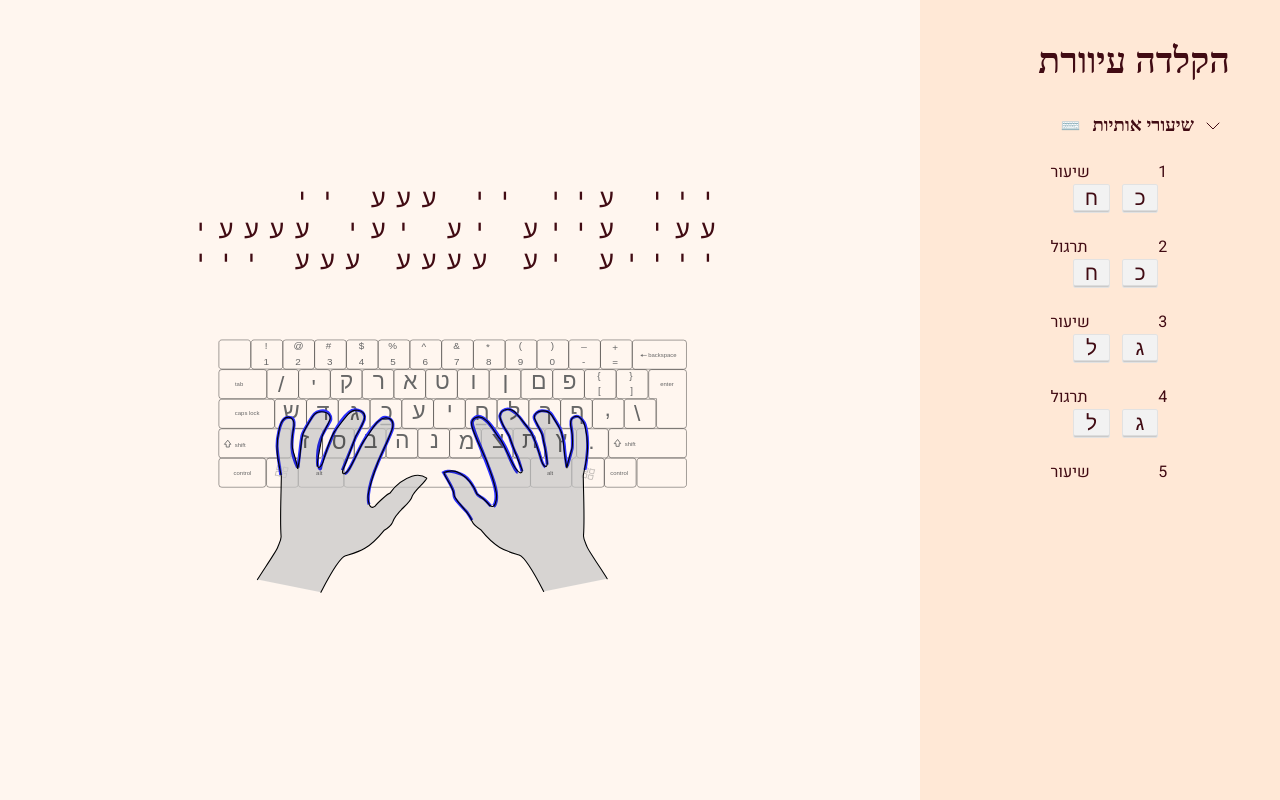
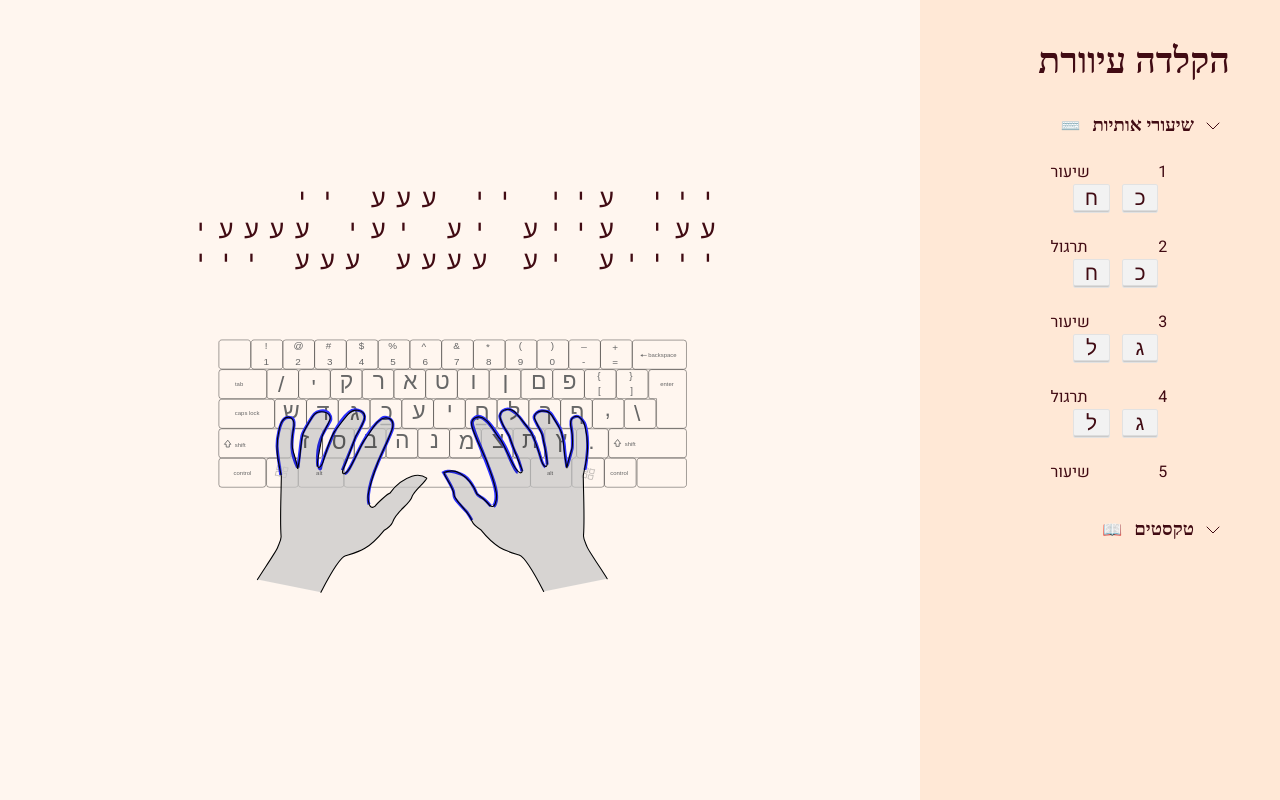
Before and after one commit to dlvhdr/hebrew-touch-typing, a React app: page / in a window 1280 px wide. Built offline with nearby package versions, Linux system fonts and the light colour scheme; a web font is replaced by a local one.

Commit message:
Texts sidebar list item (empty for now)

```diff
--- a/src/components/ExerciseList/ExerciseList.tsx
+++ b/src/components/ExerciseList/ExerciseList.tsx
@@ -1,18 +1,27 @@
-import React, {useMemo, useState} from 'react';
-import {getFullListOfPracticeAndReviewExercises} from '../../utils/generateLetterExercises';
+import classNames from 'classnames';
+import React, {useState} from 'react';
+import {LettersExercise} from '../../utils/generateLetterExercises';
 import ExerciseMenuItem from '../ExerciseMenuItem/ExerciseMenuItem';
 import * as styles from './exercise-list.scss';
 import ExpandIcon from './ExpandIcon';
 
-const ExerciseList: React.FC = () => {
+interface ExerciseListProps {
+  exercises: LettersExercise[];
+  title: string;
+  emoji: string;
+  className?: string;
+}
+
+const ExerciseList: React.FC<ExerciseListProps> = ({
+  exercises,
+  title,
+  emoji,
+  className,
+}) => {
   const [isExpanded, setIsExpanded] = useState(true);
 
-  const exercises = useMemo(() => {
-    return getFullListOfPracticeAndReviewExercises();
-  }, []);
-
   return (
-    <div className={styles.root}>
+    <div className={classNames(styles.root, className)}>
       <div
         className={styles.header}
         role="button"
@@ -20,8 +29,8 @@ const ExerciseList: React.FC = () => {
         onClick={() => setIsExpanded(expanded => !expanded)}
       >
         <ExpandIcon isExpanded={isExpanded} />
-        <h3>שיעורי אותיות</h3>
-        <span>⌨️</span>
+        <h3>{title}</h3>
+        <span>{emoji}</span>
       </div>
       {isExpanded ? (
         <div className={styles.exercises}>
--- a/src/components/ExerciseList/exercise-list.scss
+++ b/src/components/ExerciseList/exercise-list.scss
@@ -2,7 +2,6 @@
   display: flex;
   flex-direction: column;
   gap: 16px;
-  height: 100%;
 }
 
 .header {
@@ -38,18 +37,9 @@
     height: 8px;
   }
 
-  &::-webkit-scrollbar-track {
-    visibility: hidden;
-  }
-
   &::-webkit-scrollbar-thumb {
     border-radius: 4px;
     background-color: rgba(255, 209, 173, 0.66);
-    visibility: hidden;
-  }
-
-  &:hover::-webkit-scrollbar-thumb {
-    visibility: visible;
   }
 }
 
--- a/src/components/ExerciseMenuItem/exercise-menu-item.scss
+++ b/src/components/ExerciseMenuItem/exercise-menu-item.scss
@@ -6,8 +6,8 @@
 
 .exercise-number-pill {
   background: #94dade;
-  font-size: 14px;
-  color: #410b13;
+  font-size: 0.75em;
+  color: rgba(46, 143, 148, 1);
   padding: 0px 10px;
   display: flex;
   align-items: center;
--- a/src/components/SideBar/SideBar.tsx
+++ b/src/components/SideBar/SideBar.tsx
@@ -1,13 +1,24 @@
-import React from 'react';
+import React, {useMemo} from 'react';
+import {getFullListOfPracticeAndReviewExercises} from '../../utils/generateLetterExercises';
 import ExerciseList from '../ExerciseList/ExerciseList';
 
 import * as styles from './side-bar.scss';
 
 const SideBar: React.FC = () => {
+  const exercises = useMemo(() => {
+    return getFullListOfPracticeAndReviewExercises();
+  }, []);
+
   return (
     <div className={styles.root}>
       <h1>הקלדה עיוורת</h1>
-      <ExerciseList />
+      <ExerciseList
+        className={styles.list}
+        title="שיעורי אותיות"
+        emoji="⌨️"
+        exercises={exercises}
+      />
+      <ExerciseList title="טקסטים" emoji="️📖" exercises={[]} />
     </div>
   );
 };
--- a/src/components/SideBar/side-bar.scss
+++ b/src/components/SideBar/side-bar.scss
@@ -6,10 +6,13 @@
   display: flex;
   flex-direction: column;
   align-items: flex-end;
-  overflow: hidden;
 }
 
 h1 {
   font-size: 36px;
   font-family: 'Heebo-Bold';
 }
+
+.list {
+  margin-bottom: 30px;
+}
```
